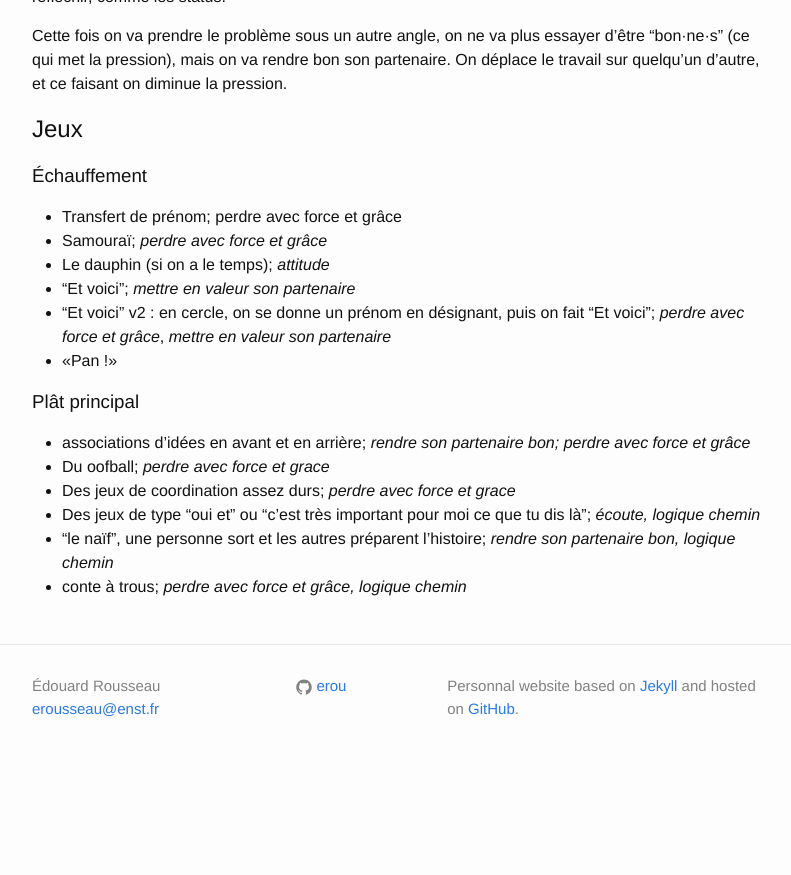
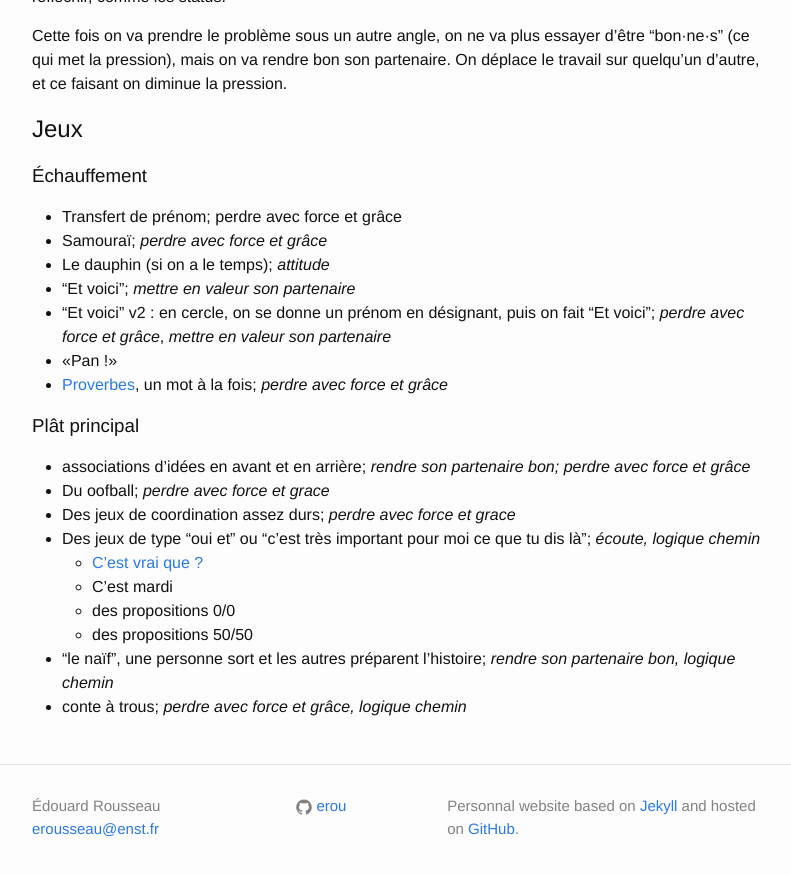
Before and after one commit to erou/erou.github.io, a Jekyll site: the page built from impro/partner.md, in a window 1280 px wide and 900 px high, scrolled down 938 px. Shown: the top 875 px of the window, without its empty margins (238-1029 px from the left). Built offline with Jekyll 4.4.1, drawn with Linux system fonts in a browser that asks for light colours; before the commit the page ends 1718 px from its top, so only the background shows below that.

Commit message:
new exercices

```diff
--- a/impro/partner.md
+++ b/impro/partner.md
@@ -60,6 +60,7 @@ partenaire. On déplace le travail sur quelqu'un d'autre, et ce faisant on dimin
 - "Et voici" v2 : en cercle, on se donne un prénom en désignant, puis on fait
   "Et voici"; *perdre avec force et grâce*, *mettre en valeur son partenaire*
 - «Pan !»
+- [Proverbes](http://improvencyclopedia.org/games//Word_at_a_time_proverb.html), un mot à la fois; *perdre avec force et grâce*
 
 ### Plât principal
 
@@ -69,6 +70,10 @@ partenaire. On déplace le travail sur quelqu'un d'autre, et ce faisant on dimin
 - Des jeux de coordination assez durs; *perdre avec force et grace*
 - Des jeux de type "oui et" ou "c'est très important pour moi ce que tu dis là";
   *écoute, logique chemin*
+    - [C'est vrai que ?](https://www.dramaction.qc.ca/fr/cest-vrai-que-2/)
+    - C'est mardi
+    - des propositions 0/0
+    - des propositions 50/50
 - "le naïf", une personne sort et les autres préparent l'histoire; *rendre son
   partenaire bon, logique chemin*
 - conte à trous; *perdre avec force et grâce, logique chemin*
```
